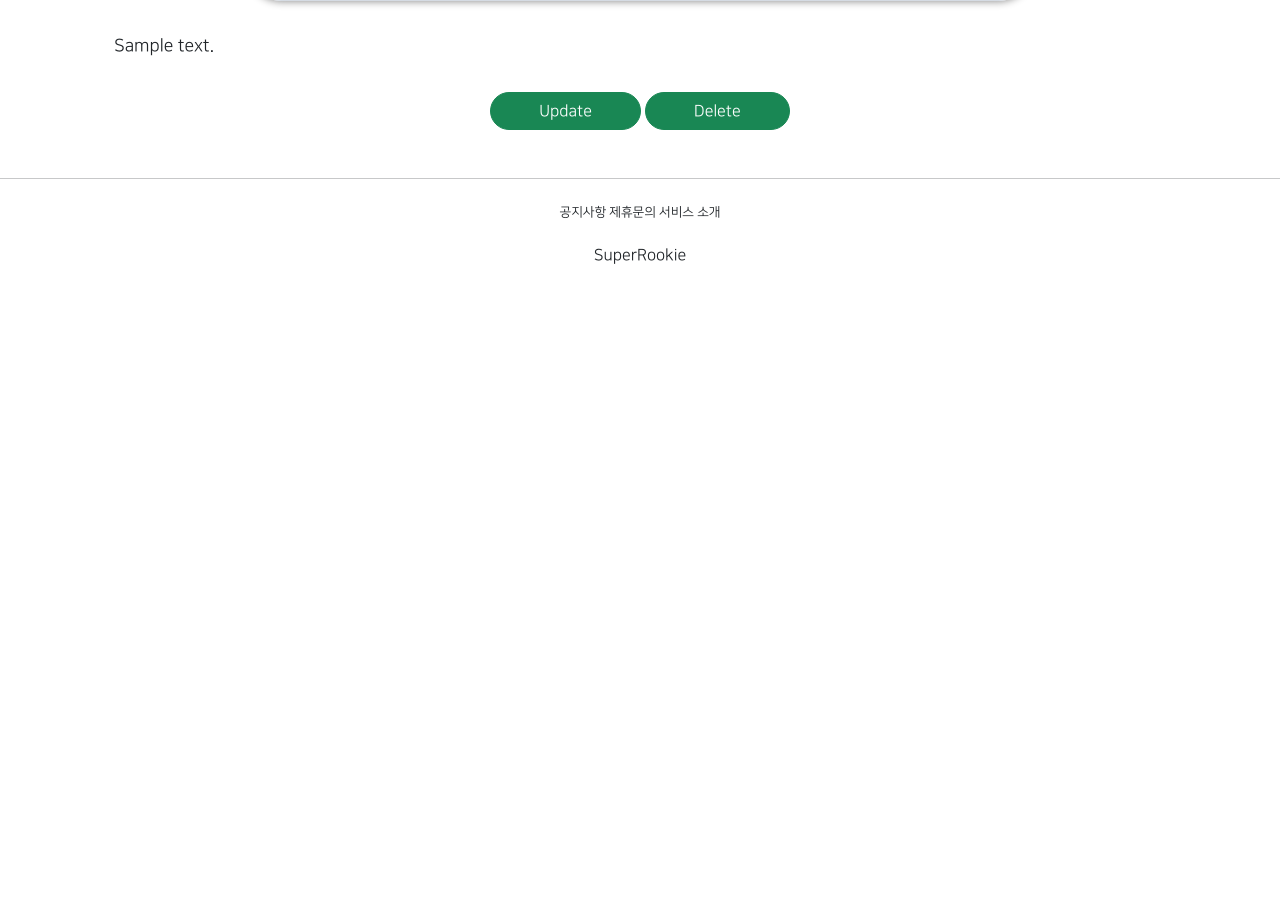
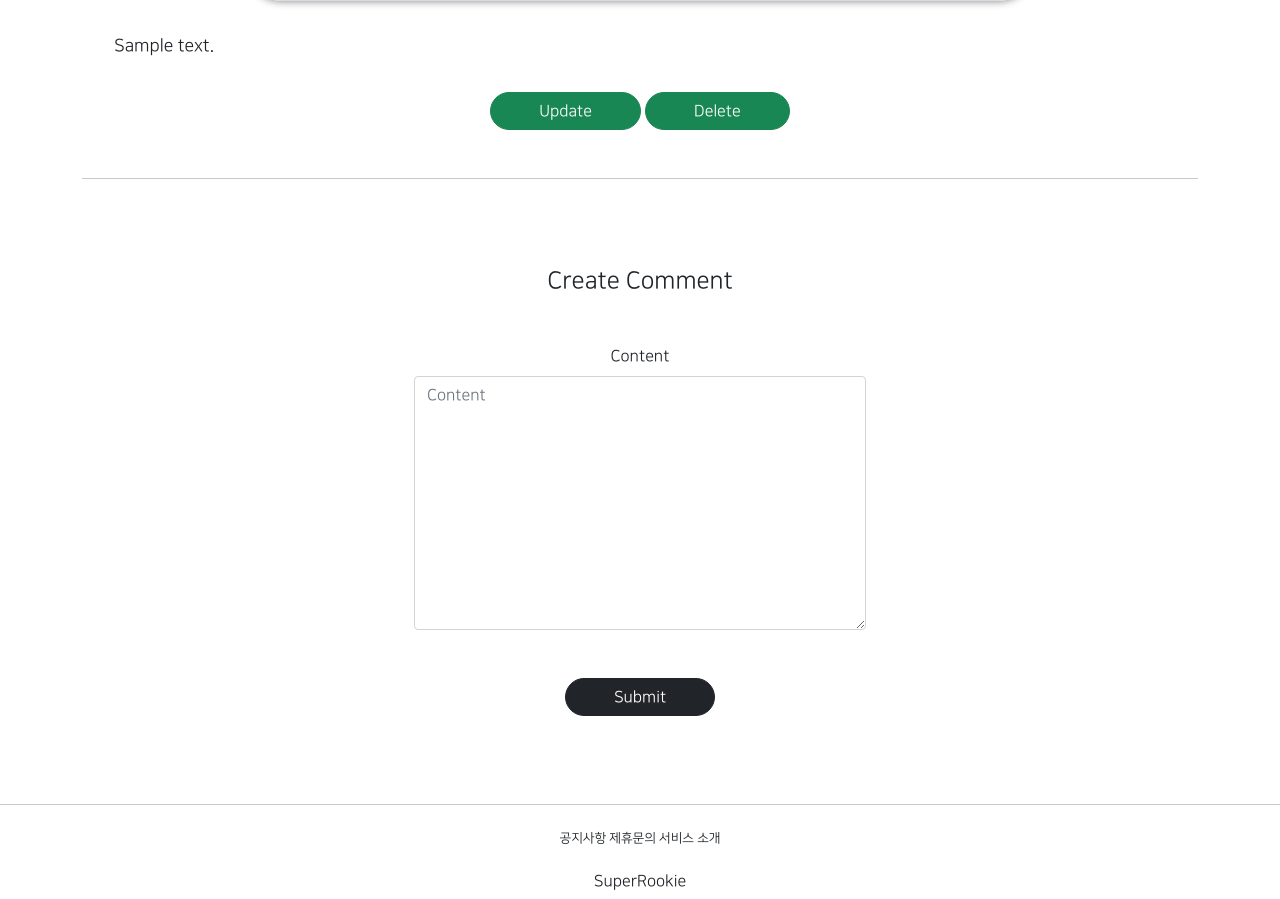
Before and after one commit to PR-Juyoung/GJAI_web_stu, a Django app: page /articles/detail/1 in a window 1280 px wide. Shown: the part 956-1855 px from the top of the page. Before the commit the page ends 1220 px from the top, so only its background shows below. Run offline with Django 3.2, Linux system fonts and the light colour scheme; a user stored in the database is signed in; tables that the repository leaves empty hold one stand-in row (values such as "Sample post"); grey boxes marked "Sample" are stand-in pictures; parts of the project's set-up code (start-up, migrations or seed data) failed here and were passed over; some libraries are stand-ins or nearby versions; some web fonts are replaced.

Commit message:
210809 hello world commit 2st _4

```diff
--- a/articleapp/templates/articleapp/detail.html
+++ b/articleapp/templates/articleapp/detail.html
@@ -36,6 +36,12 @@
             {% endif %}
         </div>
 
+        <hr>
+
+        <div class="text-center my-4">
+            {% include 'commentapp/create.html' %}
+        </div>
+
 
     </div>
 
--- a/articleapp/views.py
+++ b/articleapp/views.py
@@ -5,11 +5,12 @@ from django.shortcuts import render
 from django.urls import reverse_lazy, reverse
 from django.utils.decorators import method_decorator
 from django.views.generic import CreateView, DetailView, UpdateView, DeleteView, ListView
+from django.views.generic.edit import FormMixin
 
 from articleapp.decorators import article_ownership_required
 from articleapp.forms import ArticleCreationForm
 from articleapp.models import Article
-
+from commentapp.forms import CommentCreationForm
 
 
 @method_decorator(login_required, 'get')
@@ -28,8 +29,9 @@ class ArticleCreateView(CreateView):
 
 
 
-class ArticleDetailView(DetailView):
+class ArticleDetailView(DetailView, FormMixin):
     model = Article
+    form_class = CommentCreationForm
     context_object_name = 'target_article'
     template_name = 'articleapp/detail.html'
 
--- /dev/null
+++ b/commentapp/templates/commentapp/create.html
@@ -0,0 +1,17 @@
+{% load bootstrap4 %}
+
+    <div class="text-center mw-500 m-auto">
+        <div class="m-5">
+            <h4>Create Comment</h4>
+        </div>
+        <div>
+            <form action="{% url 'commentapp:create' %}" method="post">
+                {% csrf_token %}
+                {% bootstrap_form form %}
+                <div class="m-5">
+                <input type="submit"
+                       class="btn btn-dark rounded-pill px-5">
+                </div>
+            </form>
+        </div>
+    </div>
--- a/commentapp/urls.py
+++ b/commentapp/urls.py
@@ -1,5 +1,9 @@
+from django.urls import path
 
+from commentapp.views import CommentCreateView
+
+app_name = 'commentapp'
 
 urlpatterns = [
-
+    path('create/', CommentCreateView.as_view(), name='create'),
 ]
```
Also changed, not shown: commentapp/views.py (+14 -0 lines).
